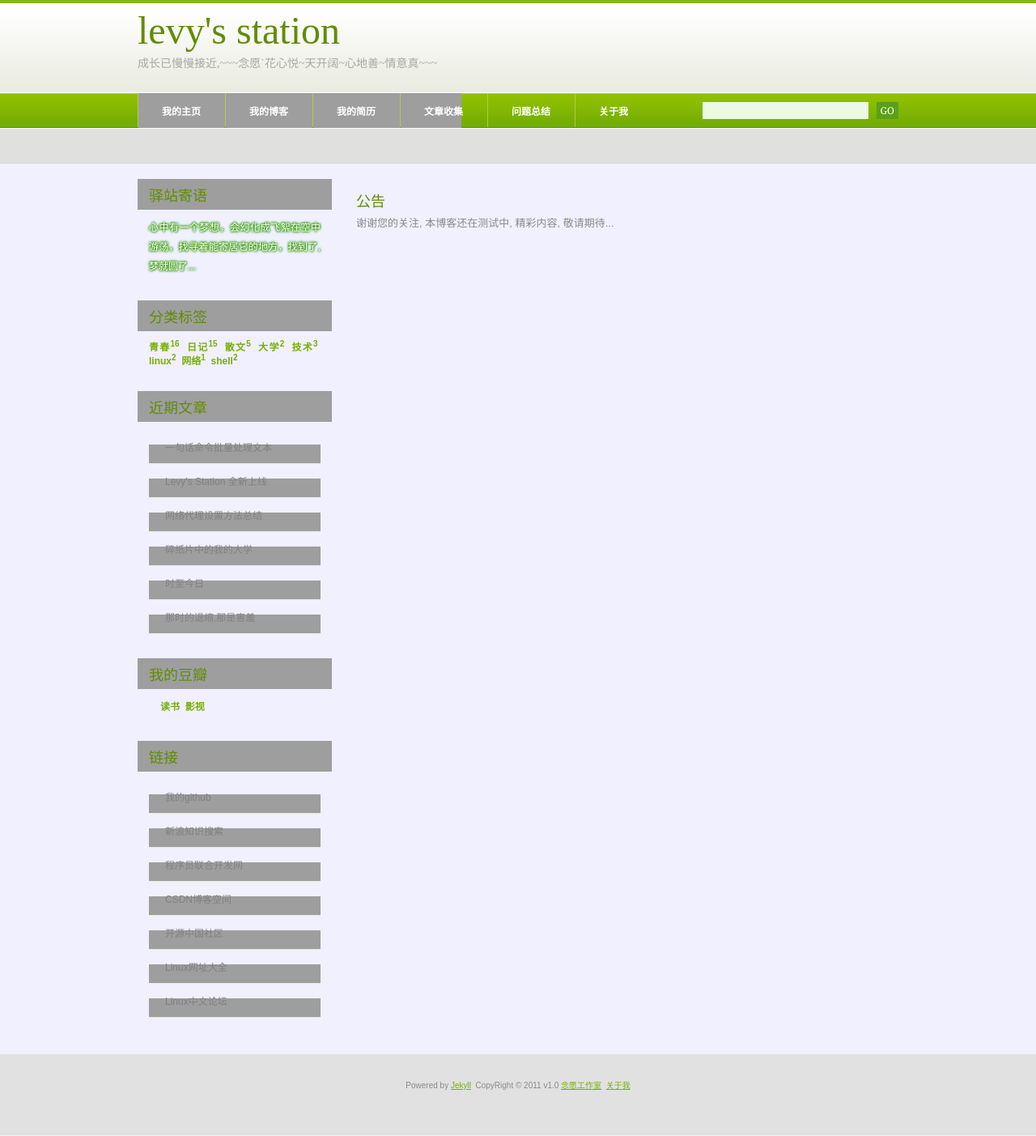
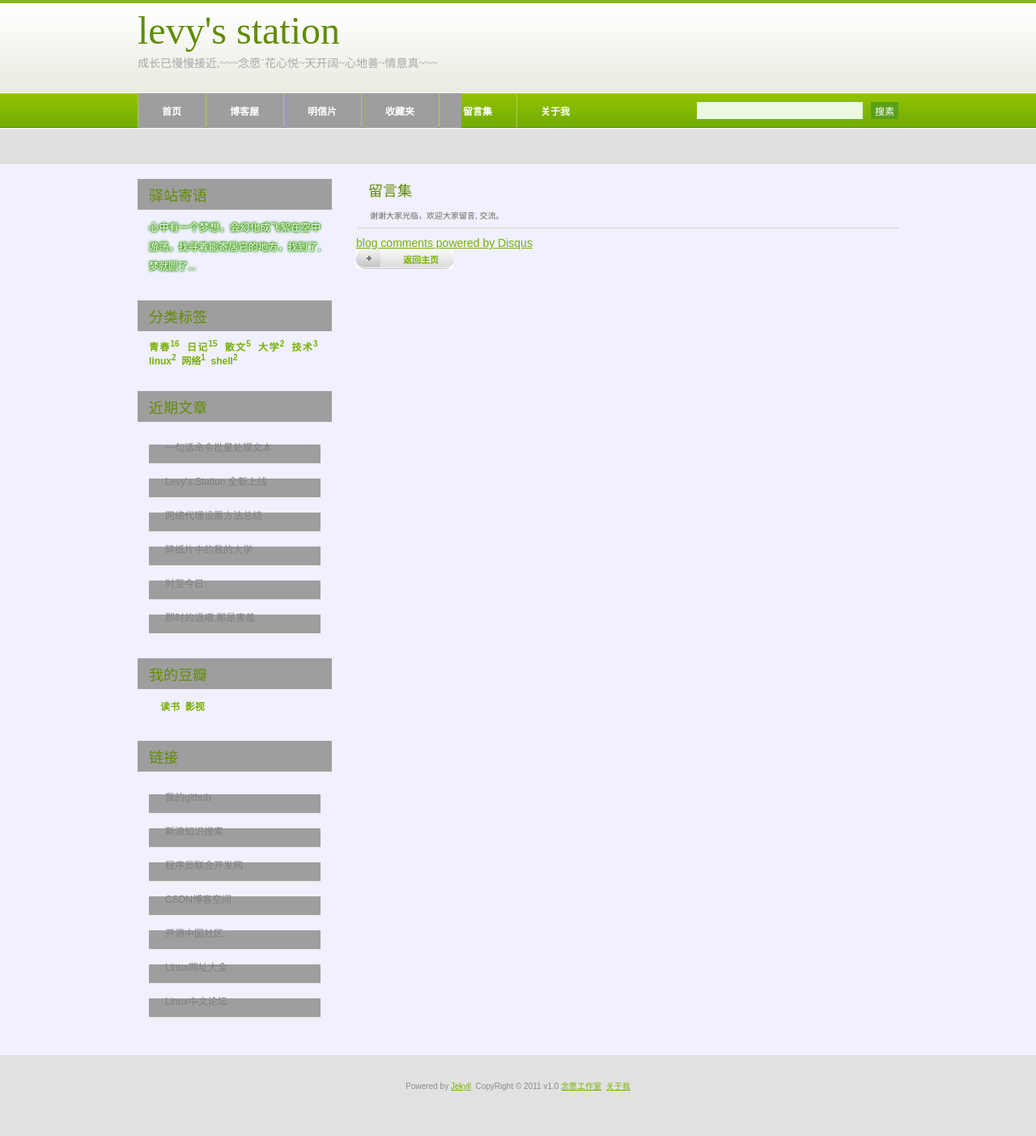
Before and after one commit to cailiwei/yuan, a Jekyll site: the page built from feedback/index.html, in a window 1280 px wide. Shown: the whole page at 81% size. Built offline with Jekyll 4.4.1, drawn with Linux system fonts in a browser that asks for light colours; comment, search, counter and statistics services are not loaded.

Commit message:
添加‘留言集’功能

```diff
--- a/_includes/disqus.html
+++ b/_includes/disqus.html
@@ -2,7 +2,6 @@
 <script type="text/javascript">
 	/* * * CONFIGURATION VARIABLES: EDIT BEFORE PASTING INTO YOUR WEBPAGE * * */
 	var disqus_shortname = 'levycai'; // required: replace example with your forum shortname
-
 	/* * * DON'T EDIT BELOW THIS LINE * * */
 	(function() {
 	var dsq = document.createElement('script'); dsq.type = 'text/javascript'; dsq.async = true;
--- a/_layouts/default.html
+++ b/_layouts/default.html
@@ -30,11 +30,11 @@
 		<div id="header">
 			<div id="menu">
 				<ul>
-					<li><a href="{{ site.baseurl }}" class="first">我的主页</a></li>
-					<li class="current_page_item"><a href="{{ site.baseurl }}/archives">我的博客</a></li>
-					<li><a href="http://www.cailiwei.com.cn/#">我的简历</a></li>
-					<li><a href="{{ site.baseurl }}/article">文章收集</a></li>
-					<li><a href="{{ site.baseurl }}/feedback">问题总结</a></li>
+					<li><a href="{{ site.baseurl }}" class="first">首页</a></li>
+					<li class="current_page_item"><a href="{{ site.baseurl }}/archives">博客屋</a></li>
+					<li><a href="http://www.cailiwei.com.cn/#">明信片</a></li>
+					<li><a href="{{ site.baseurl }}/article">收藏夹</a></li>
+					<li><a href="{{ site.baseurl }}/feedback">留言集</a></li>
 					<li><a href="http://www.cailiwei.com.cn">关于我</a></li>
 				</ul>
 			</div>
@@ -46,7 +46,7 @@
 						<input type="hidden" name="cx" value="006841049082201444164:nmgo8yuo6tk">
 						<input type="hidden" name="ie" value="UTF-8">
 						<input type="text" name="q" id="search-text" size="15">
-						<input type="submit" id="search-submit" value="GO">
+						<input type="submit" id="search-submit" value="搜素">
 					</fieldset>
 				</form>
 				<script type="text/javascript" src="http://www.google.com/cse/brand?form=cse-search-box&amp;lang=en"></script>
--- a/css/style.css
+++ b/css/style.css
@@ -9,7 +9,7 @@ body {
 	padding: 0;
 	background: #F0F0FF url(images/img01.gif) repeat-x left top;
 	font-family: Arial, Helvetica, sans-serif;
-	font-size: 13px;
+	font-size: 14px;
 	color: #8A8A8A;
 }
 
@@ -330,7 +330,7 @@ hr { display: none; }
 
 .post .entry {
 	margin-bottom: 10px;
-	padding: 10px 15px 10px 15px;
+	padding: 10px 30px 10px 30px;
 }
 
 .post .links {
--- a/feedback/index.html
+++ b/feedback/index.html
@@ -1,7 +1,20 @@
 ---
 layout: default
+title: 留言集
+
 ---
 
-<section class="content">
-    {% include notice.html %}
-</section>
+<div class="content">
+	<div class="post">
+		<h2 class="title">{{ page.title }}</h2>
+		<ul class="meta">
+			谢谢大家光临，欢迎大家留言, 交流。
+		</ul>
+
+		{% include disqus.html %}
+
+		<div class="links">
+			<span><a href="{{site.baseurl}}">返回主页</a></span>
+		</div>
+	</div>
+</div>
--- a/index.html
+++ b/index.html
@@ -5,7 +5,7 @@ layout: default
 <div class="content">
 	<div class="post">
 		{% for post in site.posts limit:4 %}
-		<div class="title"><a href="{{site.baseurl}}{{ post.url }}">{{ post.title }}</a></div>
+		<h2 class="title"><a href="{{site.baseurl}}{{ post.url }}">{{ post.title }}</a></h2>
 		<ul class="meta">
 			<span class="date"> Posted on {{ post.date | date_to_long_string }}</span>
 		</ul>
@@ -23,9 +23,5 @@ layout: default
 		<div class="links">
 			<span><a href="{{ site.baseurl }}/archives">更多文章</a></span>
 		</div>
-
-		<div class="comments" id="comments">
-			{% include disqus.html %}
-		</div>
 	</div>
 </div>
```
Also changed, not shown: _layouts/page.html (+6 -6 lines). Lines whose indentation alone changed are shown as unchanged.
